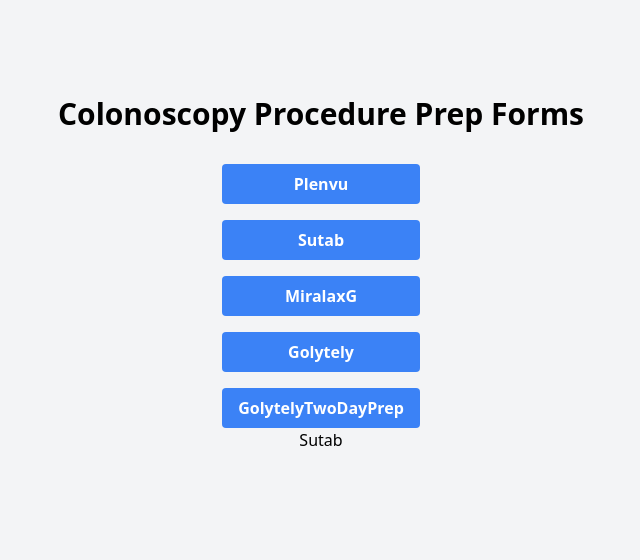
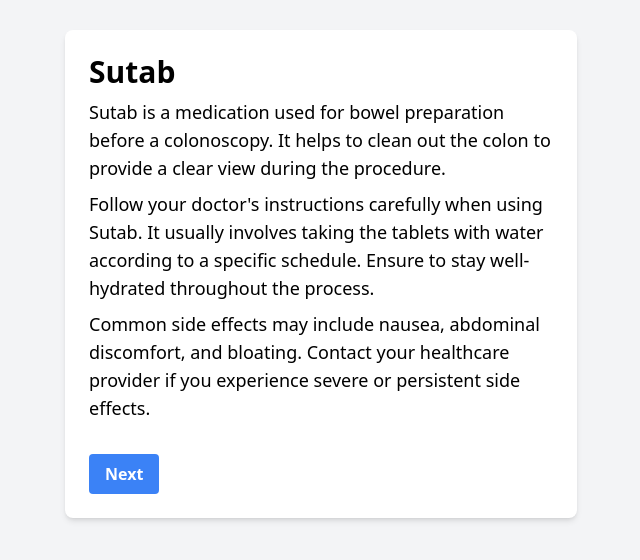
Before and after one commit to Khaled2049/projects, a React (Vite) app in the folder colonoready/: page /Sutab in a window 1280 px wide. Shown: the part 126-686 px from the top of the page, without its empty margins (319-959 px from the left). Built offline with nearby package versions, Linux system fonts and the light colour scheme.

Commit message:
added some messages

```diff
--- a/colonoready/src/App.tsx
+++ /dev/null
@@ -1,30 +0,0 @@
-import React, { useState } from "react";
-import { Outlet, useNavigate } from "react-router-dom";
-import "./index.css";
-
-import ProgressIndicator from "./routes/ProgressIndicator";
-
-const App: React.FC = () => {
-  const [currentStep, setCurrentStep] = useState(1);
-  const totalSteps = 2;
-  const navigate = useNavigate();
-
-  const nextStep = (data: any) => {
-    if (currentStep < totalSteps) {
-      setCurrentStep(currentStep + 1);
-      navigate(`/form/step${currentStep + 1}`);
-    } else {
-      console.log("Form submitted", data);
-      // Handle form submission here
-    }
-  };
-
-  return (
-    <div className="min-h-screen bg-gray-100 flex flex-col items-center justify-center">
-      <ProgressIndicator currentStep={currentStep} totalSteps={totalSteps} />
-      <Outlet context={{ nextStep }} /> {/* Render child routes */}
-    </div>
-  );
-};
-
-export default App;
--- a/colonoready/src/error-page.tsx
+++ b/colonoready/src/error-page.tsx
@@ -1,16 +1,36 @@
 import { useRouteError } from "react-router-dom";
+import { useNavigate } from "react-router-dom";
+import React from "react";
 
-export default function ErrorPage() {
+const ErrorPage: React.FC = () => {
   const error: any = useRouteError();
+  const navigate = useNavigate();
+
+  const goHome = () => {
+    navigate("/");
+  };
+
   console.error(error);
 
   return (
-    <div id="error-page">
-      <h1>Oops!</h1>
-      <p>Sorry, an unexpected error has occurred.</p>
-      <p>
-        <i>{error.statusText || error.message}</i>
-      </p>
+    <div className="min-h-screen flex items-center justify-center bg-gray-100">
+      <div className="bg-white p-8 rounded-lg shadow-lg max-w-md text-center">
+        <h1 className="text-4xl font-bold text-red-600 mb-4">Oops!</h1>
+        <p className="text-lg text-gray-700 mb-4">
+          Sorry, an unexpected error has occurred.
+        </p>
+        <p className="text-gray-500 mb-6">
+          <i>{error.statusText || error.message}</i>
+        </p>
+        <button
+          onClick={goHome}
+          className="bg-blue-500 hover:bg-blue-700 text-white font-bold py-2 px-4 rounded focus:outline-none focus:shadow-outline"
+        >
+          Go to Home
+        </button>
+      </div>
     </div>
   );
-}
+};
+
+export default ErrorPage;
--- a/colonoready/src/main.tsx
+++ b/colonoready/src/main.tsx
@@ -20,7 +20,7 @@
     path: "/",
     element: <Root />,
     errorElement: <ErrorPage />,
-    children: [
+  },
   {
     errorElement: <ErrorPage />,
     path: "Plenvu",
@@ -46,8 +46,6 @@
     path: "GolytelyTwoDayPrep",
     element: <Golytely2DayPrep />,
   },
-    ],
-  },
 ];
 
 const router = createBrowserRouter(routes);
--- a/colonoready/src/routes/Golytely.tsx
+++ b/colonoready/src/routes/Golytely.tsx
@@ -1,7 +1,38 @@
 import React from "react";
 
-const Golytely = () => {
-  return <div>Golytely</div>;
+const Golytely: React.FC = () => {
+  return (
+    <div className="min-h-screen bg-gray-100 flex flex-col items-center justify-center">
+      <div className="max-w-lg mx-auto p-6 bg-white shadow-md rounded-lg">
+        <div className="mb-8">
+          <h1 className="text-3xl font-bold">Golytely</h1>
+          <p className="text-lg mt-2">
+            Golytely is a bowel preparation solution used before a colonoscopy.
+            It cleans out the colon to provide a clear view during the
+            procedure.
+          </p>
+          <p className="text-lg mt-2">
+            Follow the instructions provided by your healthcare provider when
+            using Golytely. Mix the solution with water and drink it according
+            to the schedule.
+          </p>
+          <p className="text-lg mt-2">
+            Common side effects may include nausea, bloating, and abdominal
+            discomfort. Contact your healthcare provider if you experience
+            severe or persistent side effects.
+          </p>
+        </div>
+        <div className="flex items-center justify-between">
+          <button
+            type="submit"
+            className="bg-blue-500 hover:bg-blue-700 text-white font-bold py-2 px-4 rounded focus:outline-none focus:shadow-outline"
+          >
+            Next
+          </button>
+        </div>
+      </div>
+    </div>
+  );
 };
 
 export default Golytely;
--- a/colonoready/src/routes/GolytelyTwoDay.tsx
+++ b/colonoready/src/routes/GolytelyTwoDay.tsx
@@ -1,7 +1,38 @@
 import React from "react";
 
-const GolytelyTwoDay = () => {
-  return <div>GolytelyTwoDay</div>;
+const GolytelyTwoDay: React.FC = () => {
+  return (
+    <div className="min-h-screen bg-gray-100 flex flex-col items-center justify-center">
+      <div className="max-w-lg mx-auto p-6 bg-white shadow-md rounded-lg">
+        <div className="mb-8">
+          <h1 className="text-3xl font-bold">Golytely Two Day Prep</h1>
+          <p className="text-lg mt-2">
+            Golytely Two Day Prep is a bowel preparation method used over two
+            days before a colonoscopy. It helps to thoroughly clean out the
+            colon for a clear view during the procedure.
+          </p>
+          <p className="text-lg mt-2">
+            Follow the instructions provided by your healthcare provider
+            carefully. The preparation involves drinking the solution over two
+            days and staying well-hydrated throughout the process.
+          </p>
+          <p className="text-lg mt-2">
+            Common side effects may include nausea, bloating, and abdominal
+            discomfort. Contact your healthcare provider if you experience
+            severe or persistent side effects.
+          </p>
+        </div>
+        <div className="flex items-center justify-between">
+          <button
+            type="submit"
+            className="bg-blue-500 hover:bg-blue-700 text-white font-bold py-2 px-4 rounded focus:outline-none focus:shadow-outline"
+          >
+            Next
+          </button>
+        </div>
+      </div>
+    </div>
+  );
 };
 
 export default GolytelyTwoDay;
--- a/colonoready/src/routes/MiralaxGatorade.tsx
+++ b/colonoready/src/routes/MiralaxGatorade.tsx
@@ -1,7 +1,37 @@
 import React from "react";
 
-const MiralaxGatorade = () => {
-  return <div>MiralaxGatorade</div>;
+const MiralaxGatorade: React.FC = () => {
+  return (
+    <div className="min-h-screen bg-gray-100 flex flex-col items-center justify-center">
+      <div className="max-w-lg mx-auto p-6 bg-white shadow-md rounded-lg">
+        <div className="mb-8">
+          <h1 className="text-3xl font-bold">MiralaxG</h1>
+          <p className="text-lg mt-2">
+            MiralaxG is used for bowel preparation before a colonoscopy. It
+            helps clean out the colon to ensure the procedure is effective.
+          </p>
+          <p className="text-lg mt-2">
+            Follow the instructions provided by your healthcare provider when
+            using MiralaxG. Mix the powder with a specified amount of water and
+            drink it according to the schedule.
+          </p>
+          <p className="text-lg mt-2">
+            Common side effects may include nausea, bloating, and abdominal
+            cramps. Contact your healthcare provider if you experience severe or
+            persistent side effects.
+          </p>
+        </div>
+        <div className="flex items-center justify-between">
+          <button
+            type="submit"
+            className="bg-blue-500 hover:bg-blue-700 text-white font-bold py-2 px-4 rounded focus:outline-none focus:shadow-outline"
+          >
+            Next
+          </button>
+        </div>
+      </div>
+    </div>
+  );
 };
 
 export default MiralaxGatorade;
--- a/colonoready/src/routes/ProgressIndicator.tsx
+++ /dev/null
@@ -1,28 +0,0 @@
-import React from "react";
-
-interface ProgressIndicatorProps {
-  currentStep: number;
-  totalSteps: number;
-}
-
-const ProgressIndicator: React.FC<ProgressIndicatorProps> = ({
-  currentStep,
-  totalSteps,
-}) => {
-  return (
-    <div className="flex items-center justify-center mb-6">
-      {Array.from({ length: totalSteps }, (_, index) => (
-        <div
-          key={index}
-          className={`w-8 h-8 rounded-full ${
-            index < currentStep ? "bg-blue-500" : "bg-gray-300"
-          } mx-1 flex items-center justify-center text-white`}
-        >
-          {index + 1}
-        </div>
-      ))}
-    </div>
-  );
-};
-
-export default ProgressIndicator;
--- a/colonoready/src/routes/Sutab.tsx
+++ b/colonoready/src/routes/Sutab.tsx
@@ -1,7 +1,39 @@
 import React from "react";
 
-const Sutab = () => {
-  return <div>Sutab</div>;
+const Sutab: React.FC = () => {
+  return (
+    <div className="min-h-screen bg-gray-100 flex flex-col items-center justify-center">
+      <div className="max-w-lg mx-auto p-6 bg-white shadow-md rounded-lg">
+        <div className="mb-8">
+          <h1 className="text-3xl font-bold">Sutab</h1>
+          <p className="text-lg mt-2">
+            Sutab is a medication used for bowel preparation before a
+            colonoscopy. It helps to clean out the colon to provide a clear view
+            during the procedure.
+          </p>
+          <p className="text-lg mt-2">
+            Follow your doctor's instructions carefully when using Sutab. It
+            usually involves taking the tablets with water according to a
+            specific schedule. Ensure to stay well-hydrated throughout the
+            process.
+          </p>
+          <p className="text-lg mt-2">
+            Common side effects may include nausea, abdominal discomfort, and
+            bloating. Contact your healthcare provider if you experience severe
+            or persistent side effects.
+          </p>
+        </div>
+        <div className="flex items-center justify-between">
+          <button
+            type="submit"
+            className="bg-blue-500 hover:bg-blue-700 text-white font-bold py-2 px-4 rounded focus:outline-none focus:shadow-outline"
+          >
+            Next
+          </button>
+        </div>
+      </div>
+    </div>
+  );
 };
 
 export default Sutab;
```
Also changed, not shown: 2 other files (tests, documents, lock files or other folders). Lines whose indentation alone changed are shown as unchanged.
